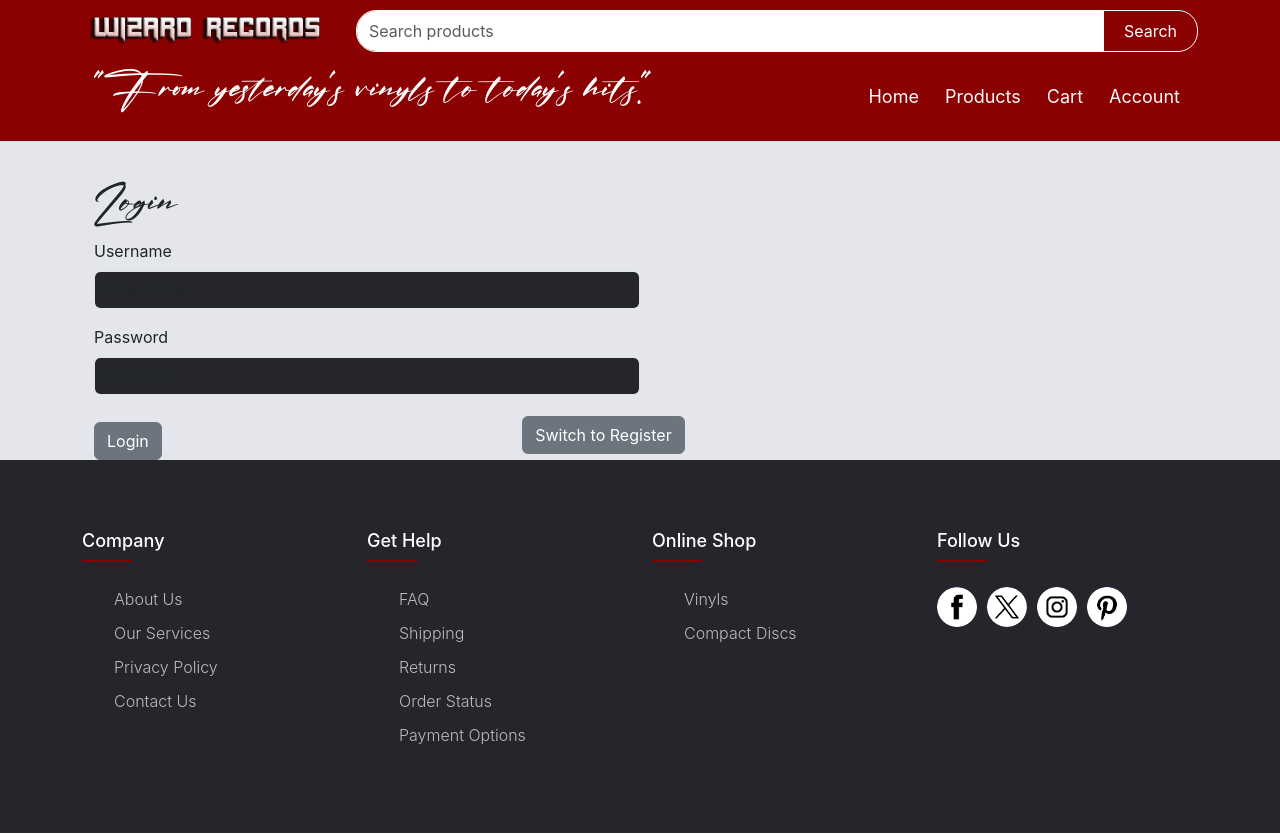
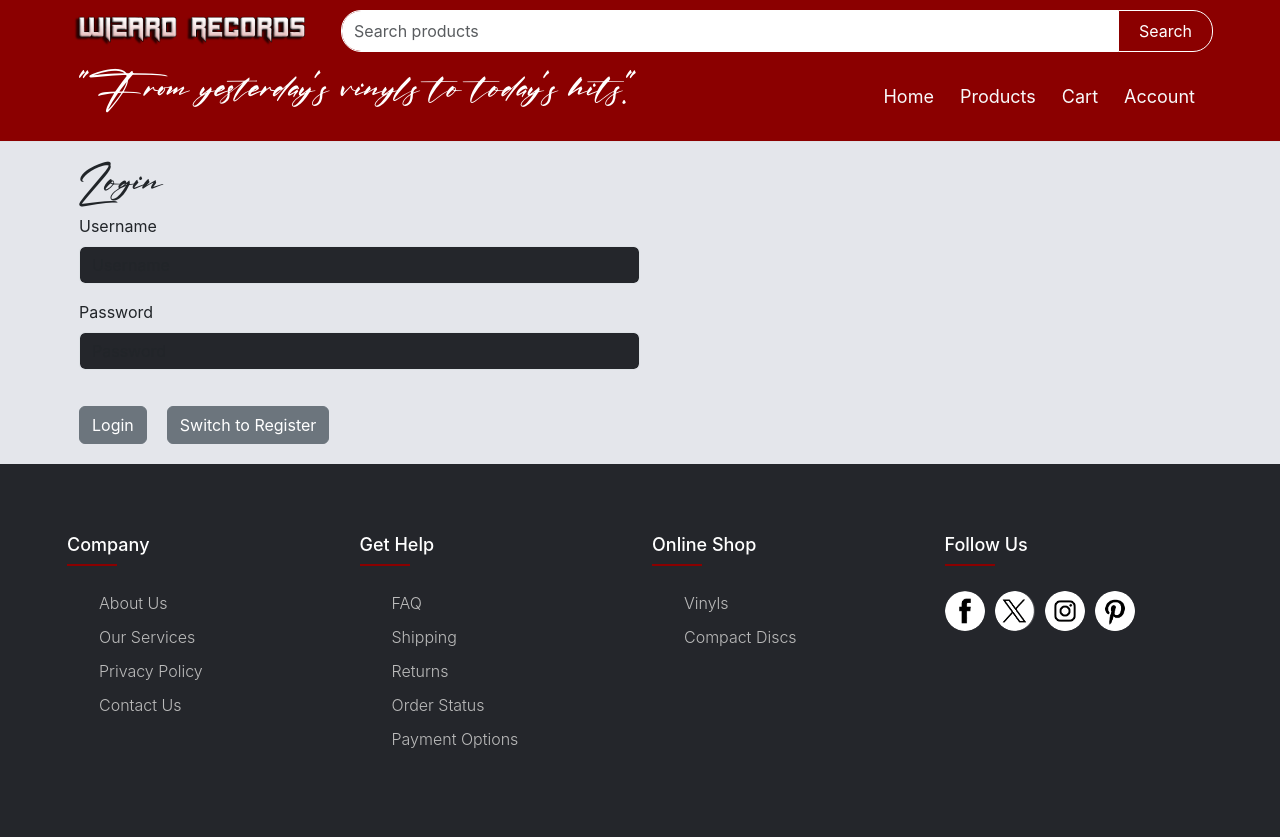
Before and after one commit to thatscringebro/TPWebWizards, a React (Create React App) app in the folder wizard_records.react/: page /account in a window 1280 px wide. Built offline with nearby package versions, Linux system fonts and the light colour scheme.

Commit message:
correction de du filter used + modification css

```diff
--- a/wizard_records.react/src/components/ProductGallery.jsx
+++ b/wizard_records.react/src/components/ProductGallery.jsx
@@ -54,9 +54,9 @@ function ProductGallery() {
     let filteredProducts = [...allProducts];
 
     if (selectedCategoryFilterOption === 'newOnly') {
-        filteredProducts = filteredProducts.filter((product) => product.category === 'new');
+        filteredProducts = filteredProducts.filter((product) => product.isUsed === false);
     } else if (selectedCategoryFilterOption === 'usedOnly') {
-        filteredProducts = filteredProducts.filter((product) => product.category === 'used');
+        filteredProducts = filteredProducts.filter((product) => product.isUsed === true);
     }
 
     if (selectedTypeFilterOption === 'cdOnly') {
@@ -127,9 +127,11 @@ function ProductGallery() {
                                 <option value="ArtistNameAsc">Artist Name: A..Z</option>
                                 <option value="ArtistNameDesc">Artis Name: Z..A</option>
                             </select>
+                        </div>
                     </div>
                 </div>
-                    <div className="filter-bar">
+                <div className="col-md right">
+                <div className="filter-bar">
                         <label htmlFor="filterDropdown">Filter by Format: </label>
                         <select id="filterDropdown" value={selectedTypeFilterOption} onChange={handleTypeFilterChange}>
                             <option value="default">Default</option>
@@ -146,9 +148,6 @@ function ProductGallery() {
                         </select>
                     </div>
                 </div>
-                <div className="col-md right">
-
-                </div>
             </div>
             <div>
                 <ProductList title="All products" products={currentProducts} isHomeGallery={false}/>
--- a/wizard_records.react/src/styles/Account.css
+++ b/wizard_records.react/src/styles/Account.css
@@ -2,8 +2,9 @@
     margin:25px;
  }
 
- .btn-submit {
-    margin: 1% 33% 0 0 ;
+ Form Button{
+    margin:20px;
+    margin-left: 0;
  }
 
 #FirstName, #LastName, #Email,#UserName, #Password {
--- a/wizard_records.react/src/styles/Detail.css
+++ b/wizard_records.react/src/styles/Detail.css
@@ -2,19 +2,20 @@
     text-decoration: none !important;
 }
 
-h1 {
+.detail-container h1 {
     padding: 20px 0 5px;
+    color: #333;
 }
 
 .button-cart {
-    background-color: #008CBA;
+    background-color: #4CAF50;
     bottom: 30px;
     position: absolute;
     right: 30px;
 }
 
     .button-cart:hover {
-        background-color: #20add8;
+        background-color: #5ed162;
     }
 
 .button-cancel, .button-delete {
@@ -26,12 +27,12 @@ h1 {
     }
 
 .button-edit, .button-save {
-    background-color: #4CAF50;
+    background-color: #008CBA;
     margin: 0 10px 0 0;
 }
 
     .button-edit:hover, .button-save:hover {
-        background-color: #5ed162;
+        background-color: #20add8;
     }
 
 .detail-container {
@@ -57,7 +58,7 @@ h1 {
 }
 
     .detail-content button {
-        border: 1px solid black;
+        border: none;
         border-radius: 5px;
         color: white;
         cursor: pointer;
--- a/wizard_records.react/src/styles/Layout.css
+++ b/wizard_records.react/src/styles/Layout.css
@@ -1,4 +1,4 @@
 .bg {
     background-color: #E4E6Eb;
-    margin: auto
+    margin: auto;
 }
--- a/wizard_records.react/src/styles/index.css
+++ b/wizard_records.react/src/styles/index.css
@@ -11,3 +11,6 @@ code {
   font-family: source-code-pro, Menlo, Monaco, Consolas, 'Courier New',
     monospace;
 }
+.container {
+  max-width: 1170px;
+}
```
